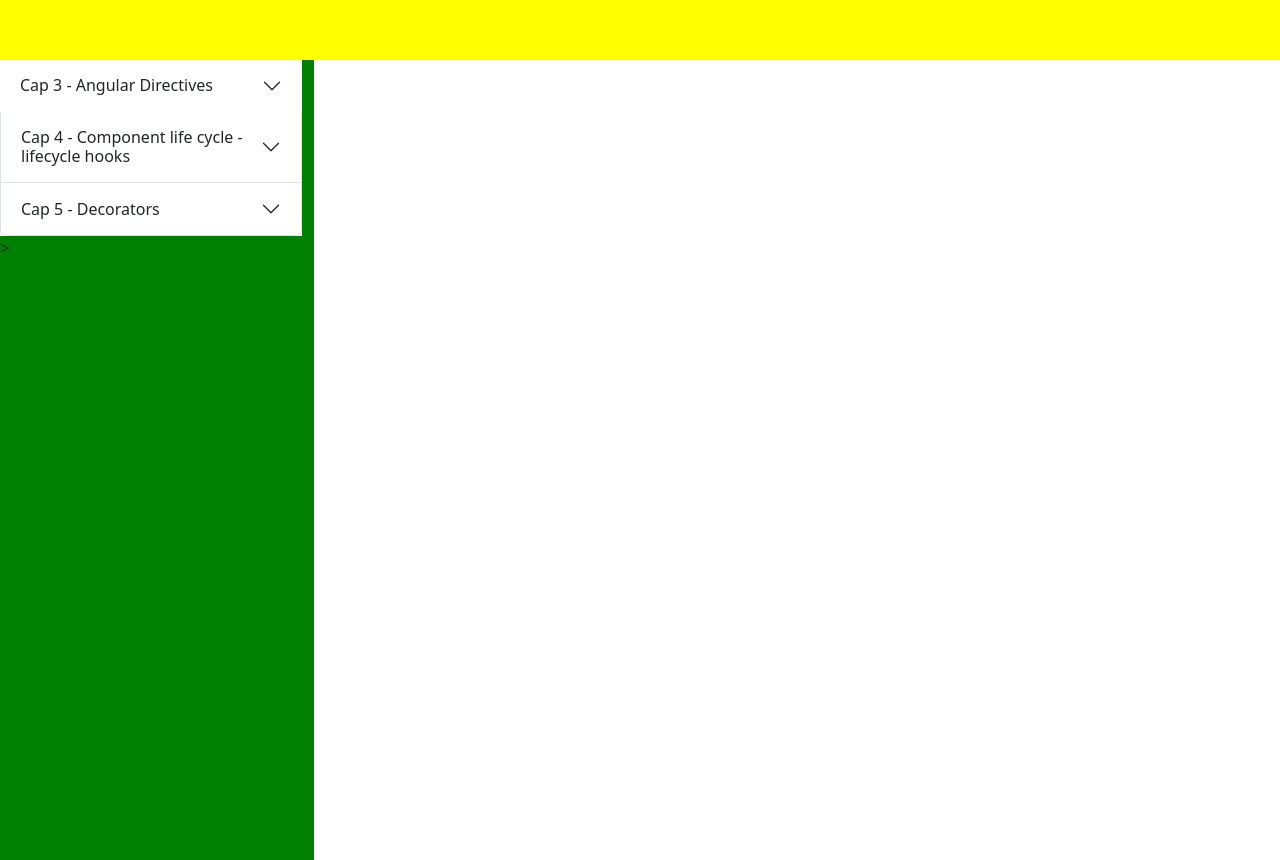
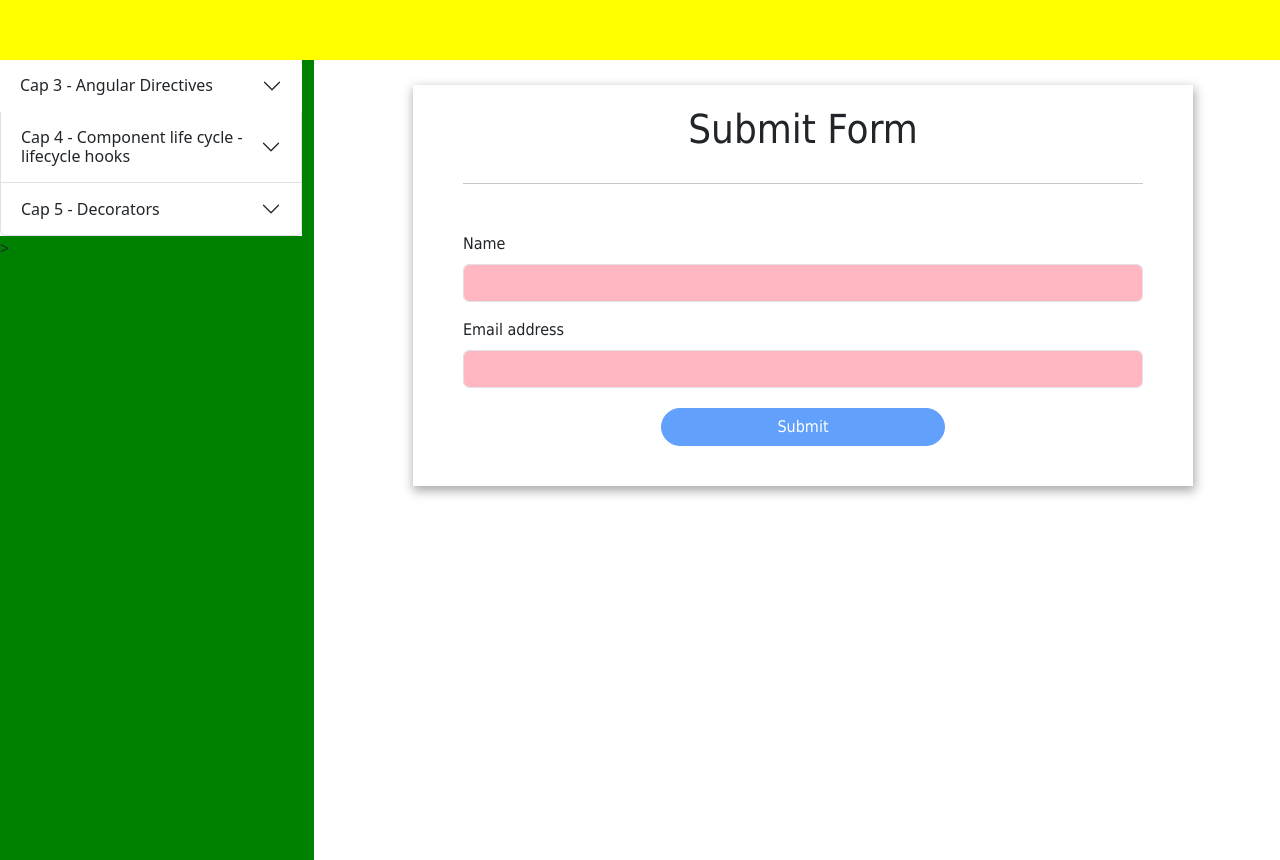
Before and after one commit to paolopci/Tutor_Angular17, an Angular app: page /style2 in a window 1280 px wide. Before the commit this address led to /. Built offline with nearby package versions, Linux system fonts and the light colour scheme.

Commit message:
example 14 - [ngStyle] convalida Form

```diff
--- /dev/null
+++ b/src/app/Cap03/style14/style14.component.css
@@ -0,0 +1,27 @@
+form {
+    width: 780px;
+    margin: 0 auto;
+    background-color: #fff;
+    padding: 20px 50px 40px;
+    box-shadow: 1px 4px 10px 1px #aaa;
+    font-family: 'Swgoe UI', Tahoma, Geneva, Verdana, sans-serif;
+    margin-top: 25px;
+}
+
+h1 {
+    text-align: center;
+    margin-bottom: 30px;
+}
+
+button {
+    display: block;
+    border-radius: 25px;
+    margin: 20px auto 0;
+}
+
+button:hover{
+    background-color: #c9c9c9;
+    transition: 0,3s ease-in-out;
+    letter-spacing: 0.2em;
+    color: black;
+}
--- /dev/null
+++ b/src/app/Cap03/style14/style14.component.html
@@ -0,0 +1,17 @@
+<form *ngIf="!formSubmitted">
+    <h1>Submit Form</h1>
+    <hr>
+    <div class="mb-3 mt-5 ">
+        <label for="name" class="form-label"> Name</label>
+        <input type="text" class="form-control" id="name" [(ngModel)]="nm" name="name"
+            [ngStyle]="{'background-color':nm ? 'lightgreen' : '#ffb6c1'}" required>
+    </div>
+    <div class="mb-3 form-group">
+        <label for="email" class="form-label">Email address</label>
+        <input type="email" class="form-control" id="email" [(ngModel)]="em" name="email"
+            [ngStyle]="{'background-color':emailIsValid ? 'lightgreen' : '#ffb6c1'}" (input)="checkEmailValidation(em)"
+            required>
+    </div>
+    <button class="btn btn-primary col-5" type="submit" [disabled]="isDisabled" (click)="showMessage()">Submit</button>
+</form>
+<p *ngIf="formSubmitted">Form is successfully submitted</p>
--- /dev/null
+++ b/src/app/Cap03/style14/style14.component.ts
@@ -0,0 +1,29 @@
+import { Component } from '@angular/core';
+
+@Component({
+  selector: 'app-style14',
+  templateUrl: './style14.component.html',
+  styleUrl: './style14.component.css'
+})
+export class Style14Component {
+  nm: string = '';
+  em: string = '';
+  emailIsValid: boolean = false;
+  formSubmitted: boolean = false;
+  isDisabled = true;
+
+
+  checkEmailValidation(em: string): void {
+    if (em.includes('@') && em.includes('.com')) {
+      this.emailIsValid = true;
+      this.isDisabled = false;
+    } else {
+      this.emailIsValid = false;
+      this.isDisabled = true;
+    }
+  }
+
+  showMessage() {
+      this.formSubmitted = true;
+  }
+}
--- a/src/app/app-routing.module.ts
+++ b/src/app/app-routing.module.ts
@@ -4,6 +4,7 @@ import { AppComponent } from './app.component';
 import { SwitchComponent } from './switch/switch.component';
 import { DarkModeComponent } from './Cap03/dark-mode/dark-mode.component';
 import { Style13Component } from './Cap03/style13/style13.component';
+import { Style14Component } from './Cap03/style14/style14.component';
 
 
 const routes: Routes = [
@@ -11,6 +12,7 @@ const routes: Routes = [
   { path: 'switch', component: SwitchComponent },
   { path: 'dark', component: DarkModeComponent },
   { path: 'style', component: Style13Component },
+  { path: 'style2', component: Style14Component },
 ];
 
 @NgModule({
--- a/src/app/app.module.ts
+++ b/src/app/app.module.ts
@@ -8,6 +8,7 @@ import { SwitchComponent } from './switch/switch.component';
 import { CarouselComponent } from './carousel/carousel.component';
 import { DarkModeComponent } from './Cap03/dark-mode/dark-mode.component';
 import { Style13Component } from './Cap03/style13/style13.component';
+import { Style14Component } from './Cap03/style14/style14.component';
 
 @NgModule({
   declarations: [
@@ -15,7 +16,8 @@ import { Style13Component } from './Cap03/style13/style13.component';
     SwitchComponent,
     CarouselComponent,
     DarkModeComponent,
-    Style13Component
+    Style13Component,
+    Style14Component
   ],
   imports: [
     BrowserModule,
--- a/src/app/carousel/carousel.component.html
+++ b/src/app/carousel/carousel.component.html
@@ -10,8 +10,9 @@
             <div class="accordion-body">
                 <p><a href="#" class="link-underline-primary" [routerLink]="['/']">root</a></p>
                 <p><a href="#" class="link-underline-primary" [routerLink]="['/switch']">Switch</a></p>
-                <p><a href="#" class="link-underline-primary" [routerLink]="['/dark']">Dark [ngClass]</a></p>
-                <p><a href="#" class="link-underline-primary" [routerLink]="['/style']">Style [ngStyle]</a></p>
+                <p><a href="#" class="link-underline-primary" [routerLink]="['/dark']">12. Dark [ngClass]</a></p>
+                <p><a href="#" class="link-underline-primary" [routerLink]="['/style']">13. Style [ngStyle]</a></p>
+                <p><a href="#" class="link-underline-primary" [routerLink]="['/style2']">14. Input change [ngStyle]</a></p>
             </div>
         </div>
         <div class="accordion-item">
```
